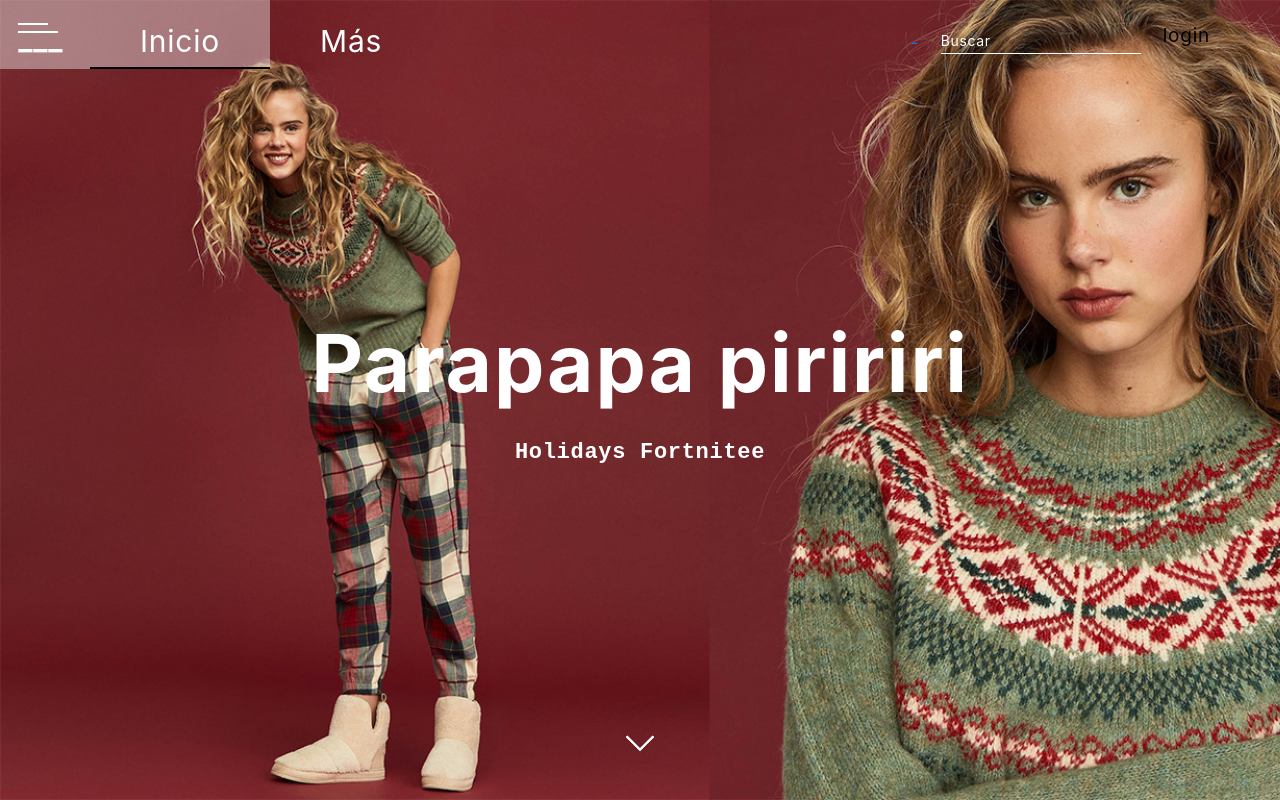
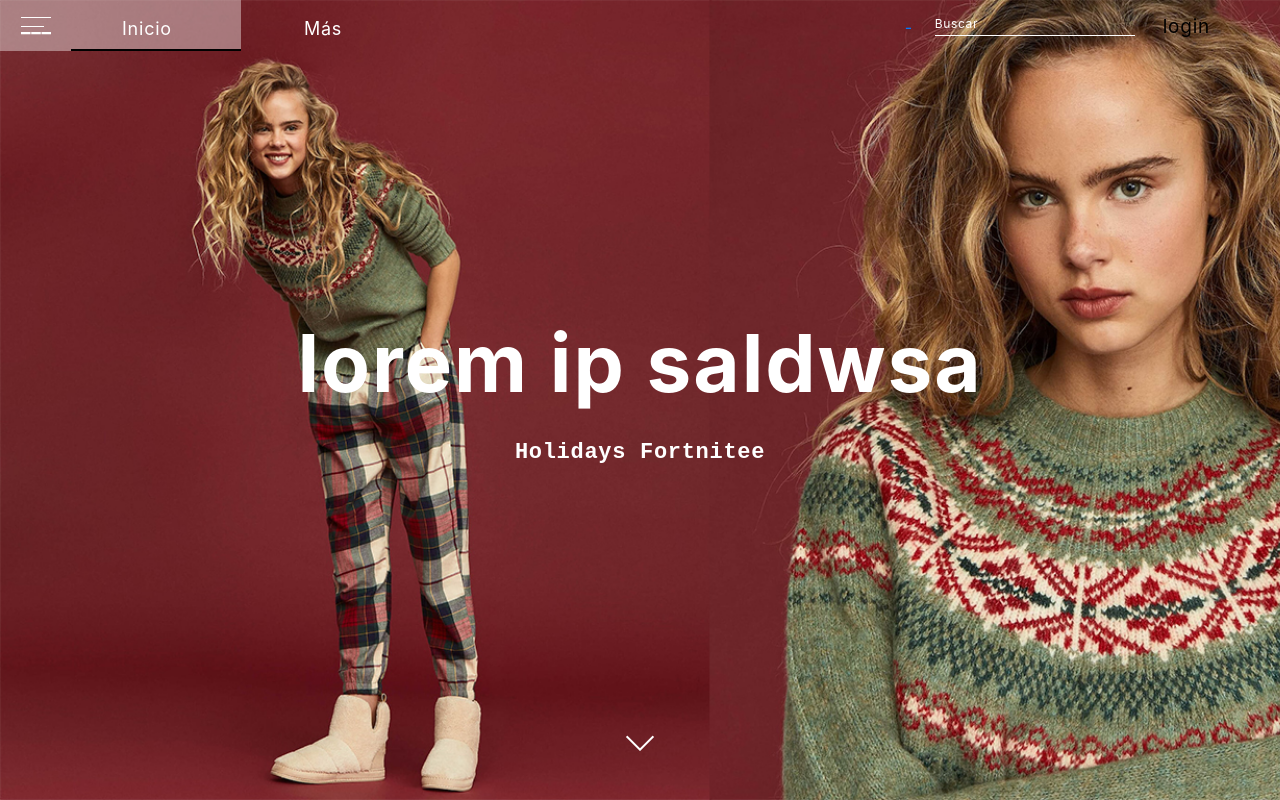
Before and after one commit to JosueLuceroG/Collins-Store, a plain HTML site: page index.html in a window 1280 px wide. Drawn offline with nearby package versions, Linux system fonts and the light colour scheme.

Commit message:
Add files via upload

```diff
--- a/assets/css/styles.css
+++ b/assets/css/styles.css
@@ -54,11 +54,11 @@
     flex-grow: 1;
 }
 
-.c-header__p {  /* menu */
-    font-size: 30px;
+.c-header__p {  /* menu IZQUIERDA */
+    font-size: 20px;
     display: flex;
     align-items: center;
-    padding: 0px 20px 0px 70px;
+    padding: 0px 1px 0px 70px;
     margin: -23px 0px 0px 0px;
     align-self: stretch;
 }
@@ -97,16 +97,30 @@
 
 .c-header__logo {
     box-sizing: border-box;
+    font-size: 18px;
     display: block;
-    padding: 29px 50px 3px;
+    padding: 29px 60px 3px;
     margin: -10px 0px 0px 0px;
-    border-bottom: 2px solid transparent;
+    border-bottom: 2px solid transparent;   /*  border bottom del active */
+
+}
+
+.c-header__mas {
+    box-sizing: border-box;
+    font-size: 18px;
+    display: block;
+    padding: 29px 72px 3px;
+    margin: -10px 0px 0px 0px;
+    border-bottom: 2px solid transparent;   /*  border bottom del active */
 
 }
 
 .font {
-    font-size: 30px;
-
+    position: relative;
+    top: -4px;
+    bottom: 0px;
+    left: -9px;
+    right: 0px;
     margin: 0px 0px 0px 0px;
     padding: 0px 0px 0px 0px;
 }
@@ -141,7 +155,7 @@
 }
 
 .c-header__search-wrapper {
-    margin: 4px 12px 0 0;
+    margin: -12px 18px -1px 0px;
 }
 
 
@@ -169,7 +183,7 @@
 
 .c-header__search { /* barra */
 
-    font-size: 14px;
+    font-size: 12px;
     padding: 0 0 2px;
     margin-left: 30px;
     width: 200px;
@@ -180,13 +194,14 @@
 
 
 .c-login__icon {
+    position: relative;
     border: none;
     background-color: transparent;
     cursor: pointer;
     padding: 0 10px 6px;
     display: block;
     z-index: 10000;
-    position: relative;
+
 }
 
 .c-login__icon:before {
@@ -252,23 +267,23 @@ p.sub {
 
 
 #content-icon {
-    margin: 10px 10px 10px 0px;
+    margin: 10px 0px 0px 3px;
     position: absolute;
-    bottom: 0;
-    left: 2% ;
-    width: 0;
-    top: -17px;
-    height: 0;
+    bottom: 0px;
+    left: 0.9em ;
+    width: 0px;
+    top: -23px;
+    height: 0px;
     padding: 0px 30px 7px 0px;
-    border-bottom: 2px solid;
+    border-bottom: 1px solid;
 
 }
 
 #content-icon::after {
     content: '___';
     font-weight: 700;
-    border-bottom: 2px solid;
-    width: 40px;
+    border-bottom: 1px solid;
+    width: 23px;
     height: 17px;
     position: absolute;
     left: 0px;
@@ -278,8 +293,36 @@ p.sub {
 }
 
 
+/* Segundo div */
 
+.div-section2 {
+    background: url("../../media/cover_01.jpg");
 
+    background-size: cover;
+}
+
+/* tercer div */
+
+.div-section3 {
+    background: url("../../media/cover_02.jpg");
+
+    background-size: cover;
+}
+
+/* cuarto div */
+
+.div-section4 {
+    background: url("../../media/cover_03.png");
+
+    background-size: cover;
+}
+ /* quinto div */
+
+.div-section5 {
+    background: url("../../media/cover_04.png");
+
+    background-size: cover;
+}
 
 /* icono chevron-down animation */
 
--- a/index.html
+++ b/index.html
@@ -55,7 +55,7 @@
               </a>
             </li>
             <li data-menuanchor="mas" class="c-header__li-logo ">
-              <a href="#" alt="mas" id="indice" class="c-header__logo">
+              <a href="#" alt="mas" id="indice" class="c-header__logo c-header__mas">
                 <span class="font">Más</span></a
               >
             </li>
@@ -70,7 +70,7 @@
           <div class="c-login">
             <button class="c-login__icon icooy-usuario"></button>
             <div class="c-login__container-wrapper">
-                <div class="c-login__container mCustomScrollbar _mCS_1"></div>
+                <div class="c-login__container"></div>
             </div>
           </div>
         </div>
@@ -80,7 +80,7 @@
     <div id="fullpage">
       <div class="section div-section1">
         <div class="content-title" style="color:#FFFFFF;">
-          <h2 class="title text-white">Parapapa piririri</h2>
+          <h2 class="title text-white">lorem ip saldwsa</h2>
           <p class="sub text-white">Holidays Fortnitee</p>
         </div>
 
@@ -88,14 +88,21 @@
       </div>
 
 
-      <div class="section div-section1">
-        <div class="content-title">
-          <h2 class="title text-white">hola</h2>
-          <p class="sub text-white">HolidaysFortnite</p>
-        </div>
+      <div class="section div-section2">
       </div>
-      <a href="#"><span id="moveDown"></span></a>
-    </div>
+
+      <div class="section div-section3">
+
+      </div>
+
+      <div class="section div-section4">
+
+      </div>
+
+      <div class="section div-section5">
+
+      </div>
+
 
 
     </div>
```
Also changed, not shown: media/cover_02.jpg (added), media/cover_03.png (added), media/cover_04.png (added), 1 other file.
